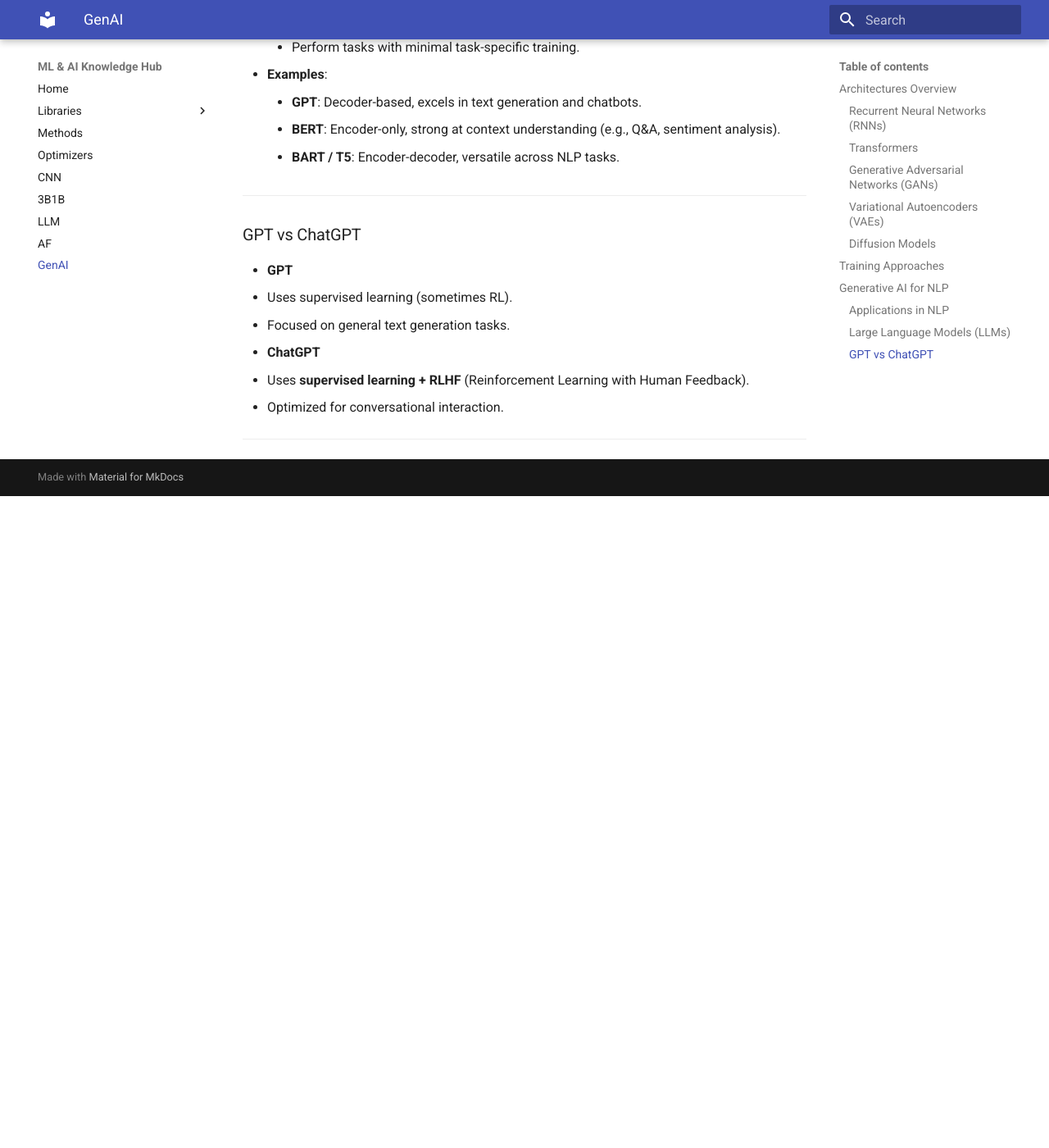
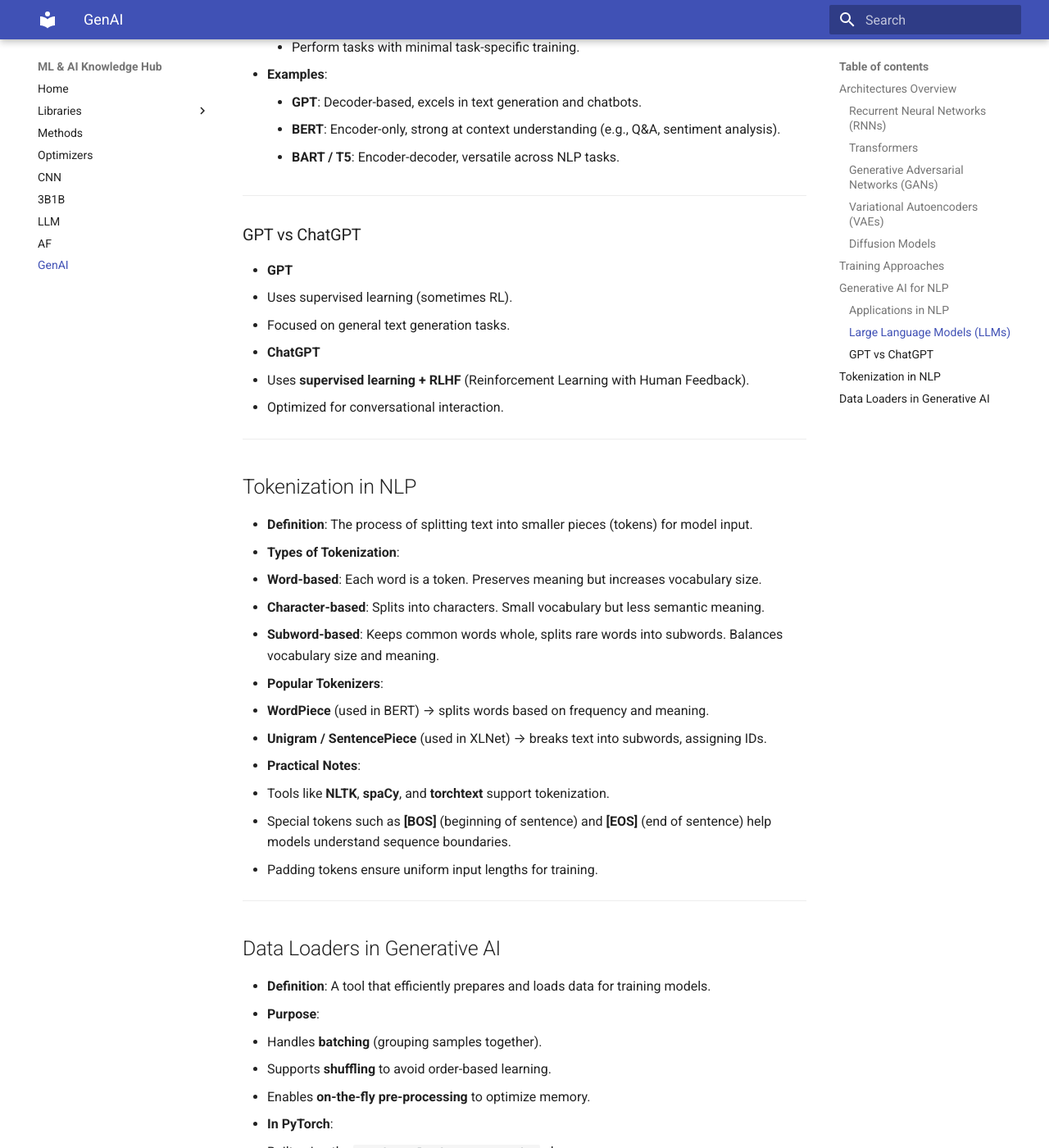
Before and after one commit to Medyan-Naser/machine_learning_projects, an MkDocs documentation site: the page built from docs/GenAI.md, in a window 1280 px wide and 1400 px high, scrolled down 2387 px. Shown: the whole window at 82% size. Built offline with MkDocs 1.6.1 and Material for MkDocs 9.7.7, drawn with Linux system fonts in a browser that asks for light colours; before the commit the page ends 2992 px from its top, so only the background shows below that; some of the changed text lies outside the part shown.

Commit message:
improve docs

```diff
--- a/docs/GenAI.md
+++ b/docs/GenAI.md
@@ -91,3 +91,49 @@
   - Optimized for conversational interaction.
 
 ---
+
+
+## Tokenization in NLP
+
+- **Definition**: The process of splitting text into smaller pieces (tokens) for model input.
+- **Types of Tokenization**:
+  - **Word-based**: Each word is a token. Preserves meaning but increases vocabulary size.
+  - **Character-based**: Splits into characters. Small vocabulary but less semantic meaning.
+  - **Subword-based**: Keeps common words whole, splits rare words into subwords. Balances vocabulary size and meaning.
+
+- **Popular Tokenizers**:
+  - **WordPiece** (used in BERT) → splits words based on frequency and meaning.
+  - **Unigram / SentencePiece** (used in XLNet) → breaks text into subwords, assigning IDs.
+
+- **Practical Notes**:
+  - Tools like **NLTK**, **spaCy**, and **torchtext** support tokenization.
+  - Special tokens such as **[BOS]** (beginning of sentence) and **[EOS]** (end of sentence) help models understand sequence boundaries.
+  - Padding tokens ensure uniform input lengths for training.
+
+
+---
+
+## Data Loaders in Generative AI
+
+- **Definition**: A tool that efficiently prepares and loads data for training models.
+- **Purpose**:
+  - Handles **batching** (grouping samples together).
+  - Supports **shuffling** to avoid order-based learning.
+  - Enables **on-the-fly pre-processing** to optimize memory.
+
+- **In PyTorch**:
+  - Built using the **`torch.utils.data.DataLoader`** class.
+  - Works with custom **Dataset** classes defining `__init__`, `__len__`, and `__getitem__`.
+  - Integrates seamlessly into training pipelines.
+
+- **Batch Processing**:
+  - Ensures consistent input sizes with **padding** (`pad_sequence`).
+  - **`batch_first=True`** → batch size is the first dimension.
+  - Common transformations in batches:
+    - Tokenization
+    - Numericalization (mapping tokens to indices)
+    - Tensor conversion
+
+- **Collate Function**:
+  - Customizable function applied during batching.
+  - Handles tokenization, padding, and tensor creation without altering the raw dataset.
```
